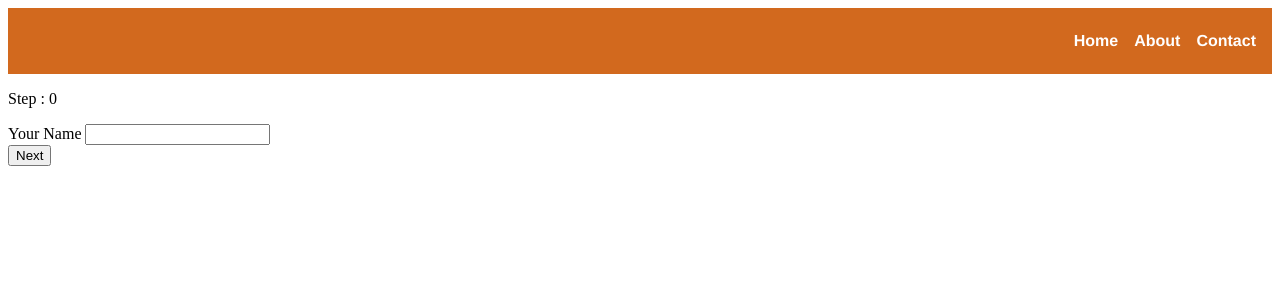
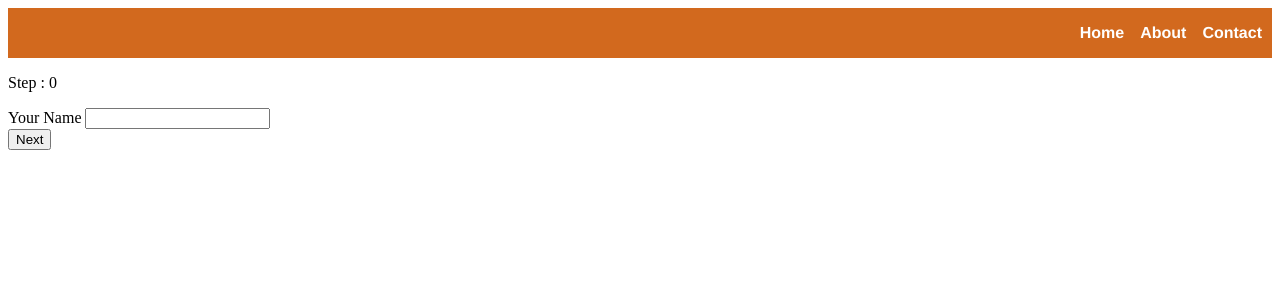
Before and after one commit to kamatealif/svelte-learning, a SvelteKit app: page / in a window 1280 px wide. Shown: the top 300 px of the page. Built offline with nearby package versions, Linux system fonts and the light colour scheme.

Commit message:
refactor Header.svelte styles for improved layout and alignment

```diff
--- a/src/routes/Header.svelte
+++ b/src/routes/Header.svelte
@@ -17,9 +17,11 @@
         background-color:chocolate;
         display: flex;
         justify-content:end;
-        padding:8px 16px;
+        align-items: center;
     }
-
+    nav{
+        padding: 0px 10px;
+    }
     ul{
         display:flex;
         justify-content: center;
```
